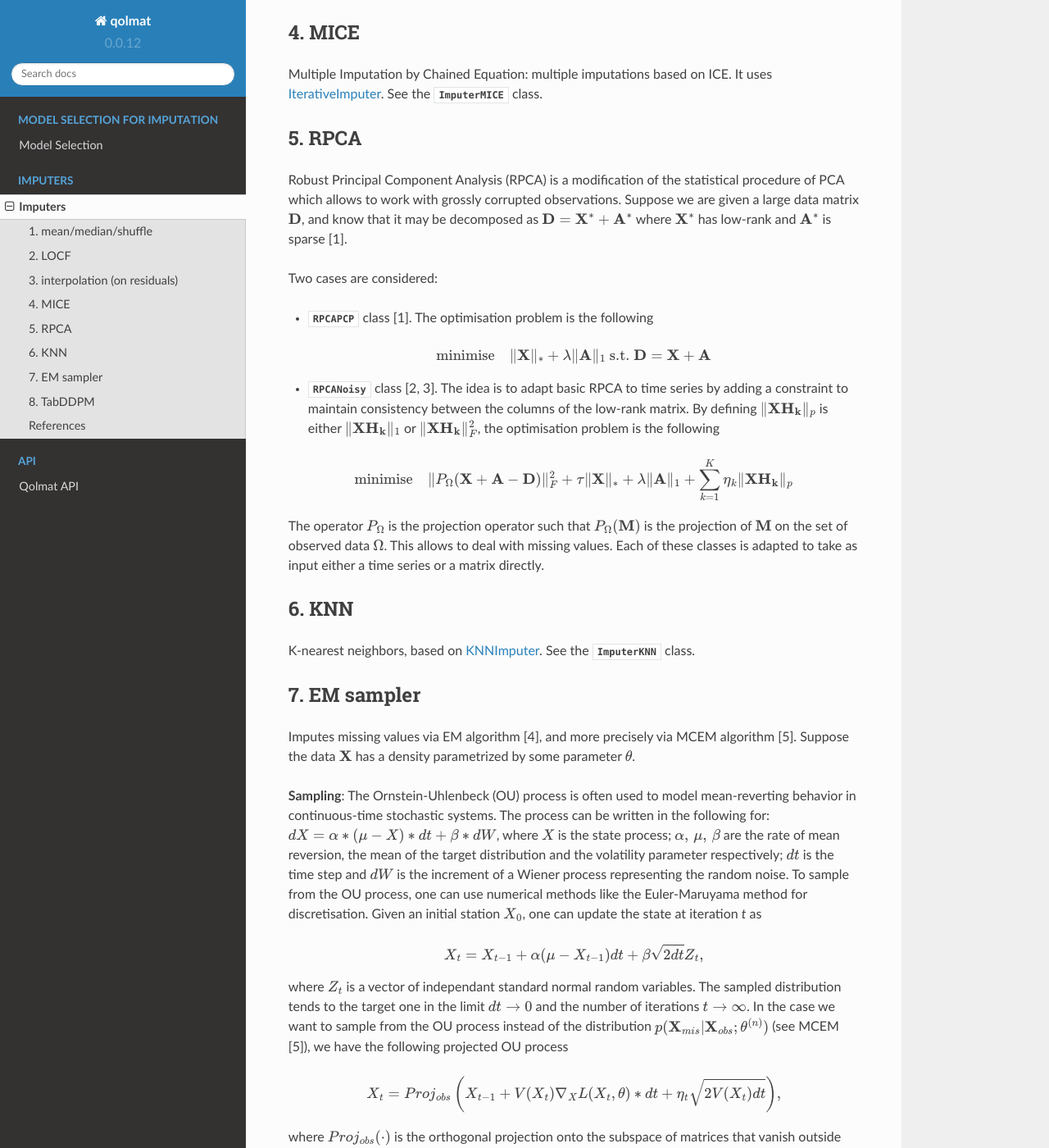
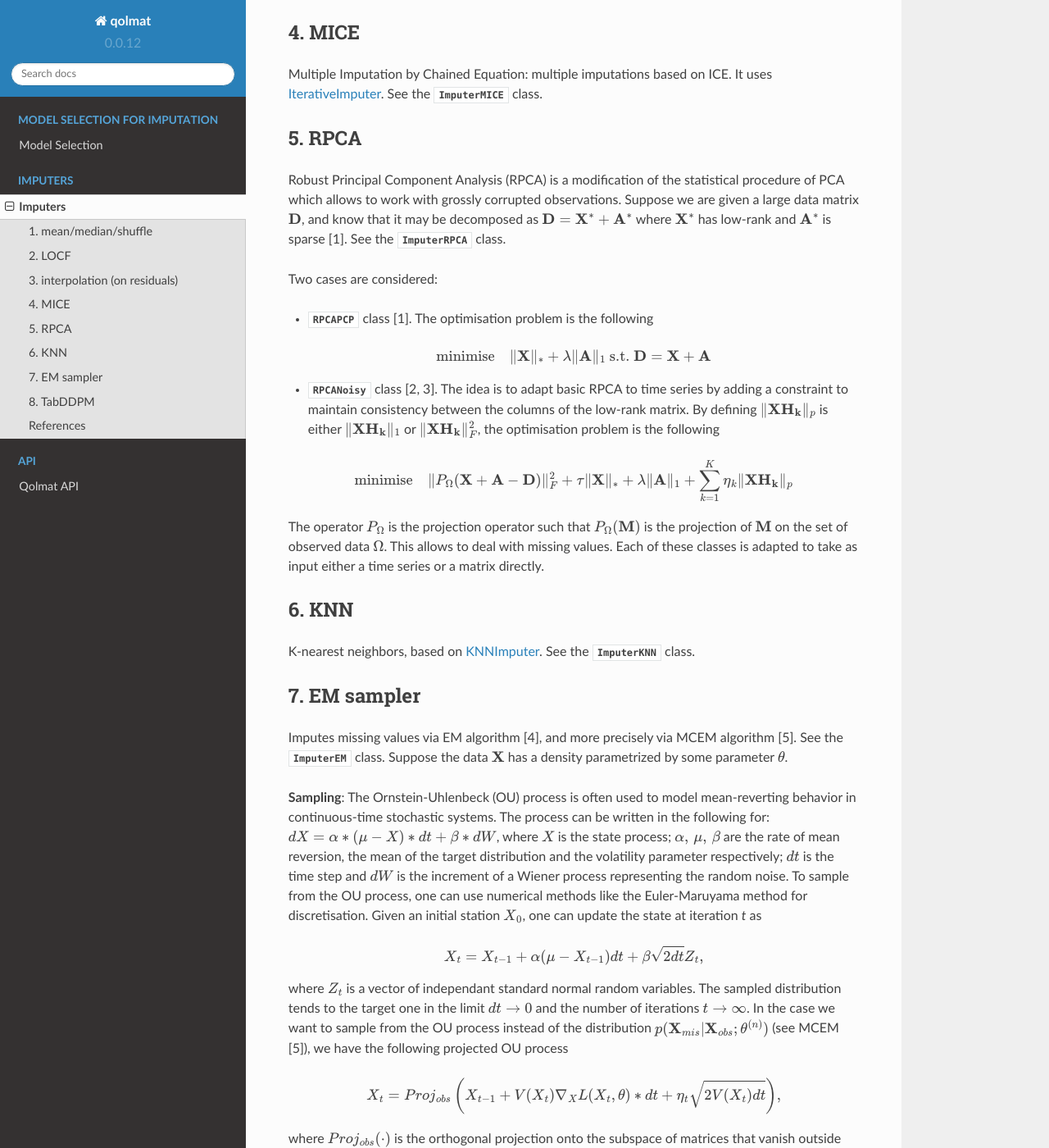
Before and after one commit to scikit-learn-contrib/qolmat, a Sphinx documentation site: the page built from docs/imputers.rst, in a window 1280 px wide and 1400 px high, scrolled down 646 px. Shown: the whole window at 82% size. Built offline with Sphinx 7.4.7 and the Read the Docs theme 2.0.0, drawn with Linux system fonts in a browser that asks for light colours; formulas are drawn with MathJax 3; pages that are not in the unit, such as notebooks, are missing from menus.

Commit message:
ENH: docs imputer

```diff
--- a/docs/imputers.rst
+++ b/docs/imputers.rst
@@ -22,7 +22,7 @@ Multiple Imputation by Chained Equation: multiple imputations based on ICE. It u
 
 5. RPCA
 -------
-Robust Principal Component Analysis (RPCA) is a modification of the statistical procedure of PCA which allows to work with grossly corrupted observations. Suppose we are given a large data matrix :math:`\mathbf{D}`, and know that it may be decomposed as :math:`\mathbf{D} = \mathbf{X}^* + \mathbf{A}^*` where :math:`\mathbf{X}^*` has low-rank and :math:`\mathbf{A}^*` is sparse [1].
+Robust Principal Component Analysis (RPCA) is a modification of the statistical procedure of PCA which allows to work with grossly corrupted observations. Suppose we are given a large data matrix :math:`\mathbf{D}`, and know that it may be decomposed as :math:`\mathbf{D} = \mathbf{X}^* + \mathbf{A}^*` where :math:`\mathbf{X}^*` has low-rank and :math:`\mathbf{A}^*` is sparse [1]. See the :class:`~qolmat.imputations.imputers.ImputerRPCA` class.
 
 Two cases are considered:
 
@@ -45,7 +45,7 @@ K-nearest neighbors, based on `KNNImputer <https://scikit-learn.org/stable/modul
 
 7. EM sampler
 -------------
-Imputes missing values via EM algorithm [4], and more precisely via MCEM algorithm [5].
+Imputes missing values via EM algorithm [4], and more precisely via MCEM algorithm [5]. See the :class:`~qolmat.imputations.imputers.ImputerEM` class.
 Suppose the data :math:`\mathbf{X}` has a density parametrized by some parameter :math:`\theta`.
 
 **Sampling**: The Ornstein-Uhlenbeck (OU) process is often used to model mean-reverting behavior in continuous-time stochastic systems. The process can be written in the following for: :math:`dX = \alpha * (\mu - X) * dt + \beta * dW`, where :math:`X` is the state process; :math:`\alpha, \, \mu, \, \beta` are the rate of mean reversion, the mean of the target distribution and the volatility parameter respectively; :math:`dt` is the time step and :math:`dW` is the increment of a Wiener process representing the random noise.
```
